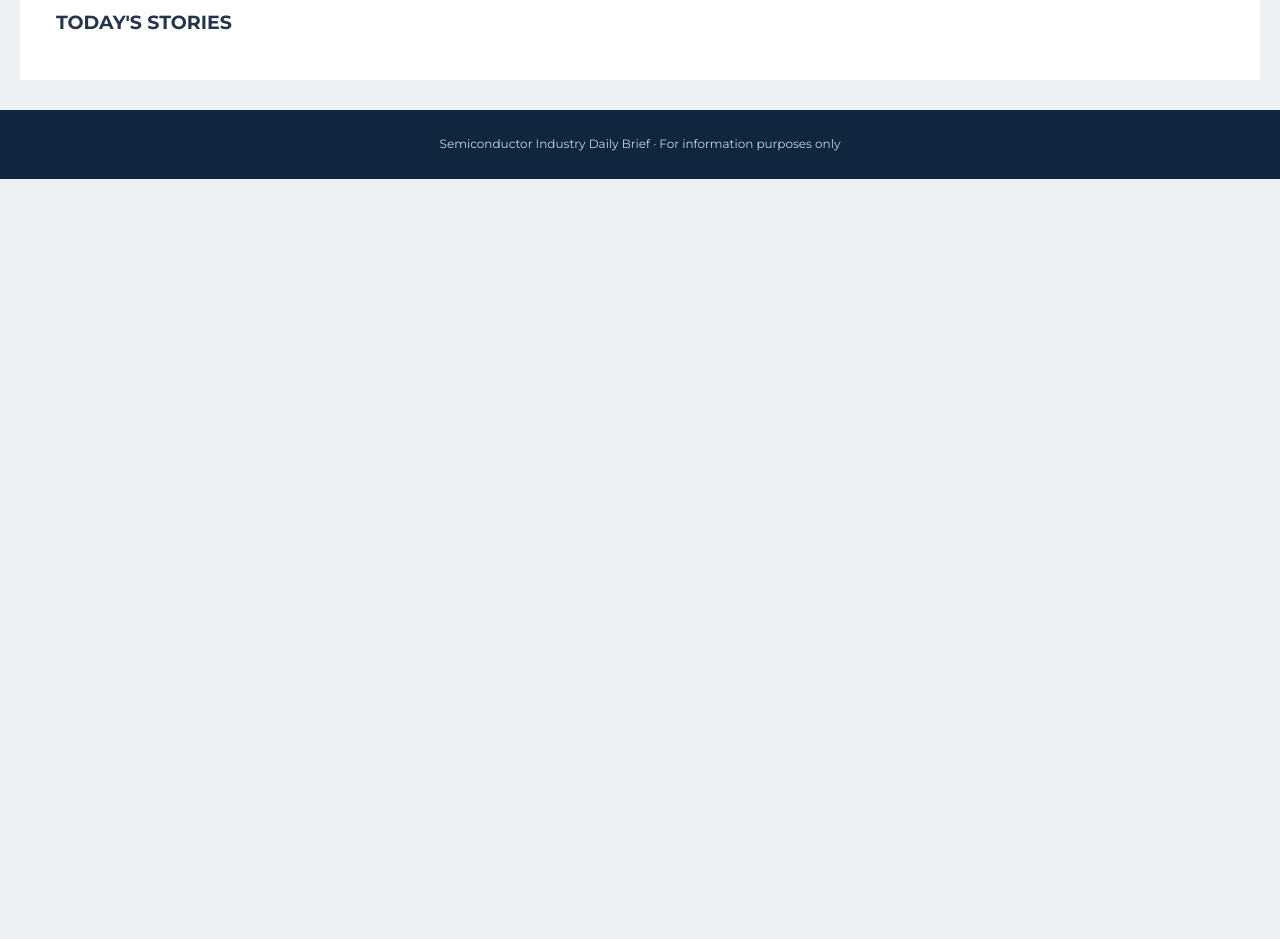
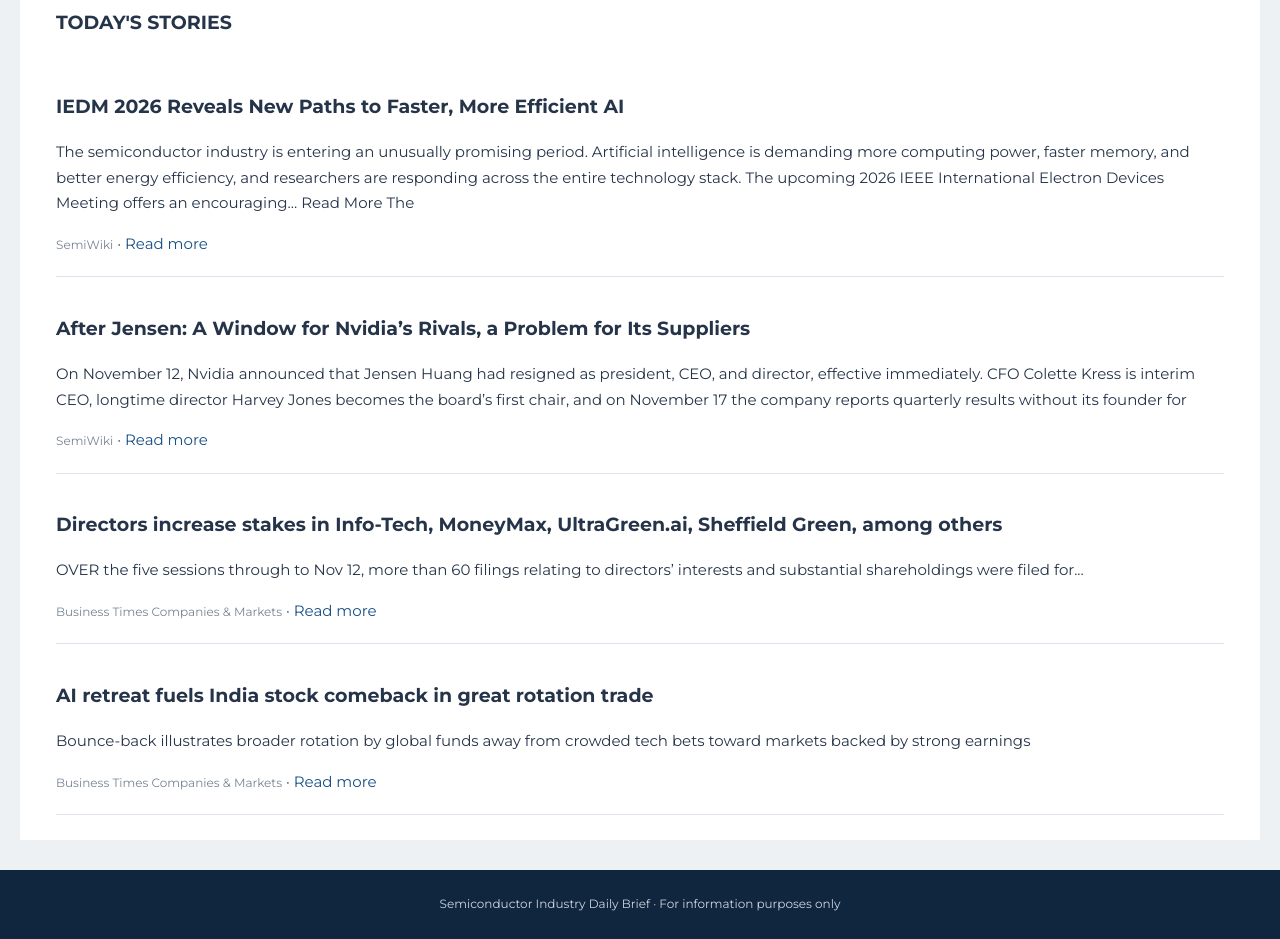
Before and after one commit to atowr/semiconductor-newsletter, a plain HTML site: page docs/index.html in a window 1280 px wide. Shown: the part 440-1379 px from the top of the page. Before the commit the page ends 800 px from the top, so only its background shows below. Drawn offline with Linux system fonts and the light colour scheme; a script that the page names is missing.

Commit message:
Publish daily semiconductor newsletter

```diff
--- a/docs/index.html
+++ b/docs/index.html
@@ -40,7 +40,7 @@ footer { background:#10263f; color:#cbd5e1; padding:24px; text-align:center; fon
 .tradingview-widget-container__widget {width:100%}
 .tradingview-widget-container iframe {display:block;width:100%!important;max-width:100%}
 .snapshot {padding:20px 24px 24px}</style></head><body>
-<header style="text-align:left"><p style="text-align:left;margin:0 0 6px"> Sunday, 15 November 2026</p>
+<header style="text-align:left"><p style="text-align:left;margin:0 0 6px"> Monday, 16 November 2026</p>
 <h1 style="text-align:left;margin:0 0 6px">Semiconductor Industry Daily Brief</h1><p style="text-align:left;margin:0">Providing concise, curated market intelligence</p></header>
 <section class="snapshot">
 <div class="snapshot-title">Market Snapshot — Live, as displayed by TradingView</div>
@@ -53,6 +53,26 @@ footer { background:#10263f; color:#cbd5e1; padding:24px; text-align:center; fon
 
 <main><h2>TODAY'S STORIES</h2>
 
+        <article>
+        <h2>IEDM 2026 Reveals New Paths to Faster, More Efficient AI</h2>
+        <p>The semiconductor industry is entering an unusually promising period. Artificial intelligence is demanding more computing power, faster memory, and better energy efficiency, and researchers are responding across the entire technology stack. The upcoming 2026 IEEE International Electron Devices Meeting offers an encouraging… Read More The</p>
+        <div class="story-meta"><span class="source">SemiWiki</span> · <a href="https://semiwiki.com/events/376230-iedm-2026-reveals-new-paths-to-faster-more-efficient-ai/">Read more</a></div>
+        </article>
+        <article>
+        <h2>After Jensen: A Window for Nvidia’s Rivals, a Problem for Its Suppliers</h2>
+        <p>On November 12, Nvidia announced that Jensen Huang had resigned as president, CEO, and director, effective immediately. CFO Colette Kress is interim CEO, longtime director Harvey Jones becomes the board’s first chair, and on November 17 the company reports quarterly results without its founder for</p>
+        <div class="story-meta"><span class="source">SemiWiki</span> · <a href="https://semiwiki.com/semiconductor-manufacturers/376352-after-jensen-a-window-for-nvidias-rivals-a-problem-for-its-suppliers/">Read more</a></div>
+        </article>
+        <article>
+        <h2>Directors increase stakes in Info-Tech, MoneyMax, UltraGreen.ai, Sheffield Green, among others</h2>
+        <p>OVER the five sessions through to Nov 12, more than 60 filings relating to directors’ interests and substantial shareholdings were filed for...</p>
+        <div class="story-meta"><span class="source">Business Times Companies &amp; Markets</span> · <a href="https://www.businesstimes.com.sg/companies-markets/directors-increase-stakes-info-tech-moneymax-ultragreen-ai-sheffield-green-among-others">Read more</a></div>
+        </article>
+        <article>
+        <h2>AI retreat fuels India stock comeback in great rotation trade</h2>
+        <p>Bounce-back illustrates broader rotation by global funds away from crowded tech bets toward markets backed by strong earnings</p>
+        <div class="story-meta"><span class="source">Business Times Companies &amp; Markets</span> · <a href="https://www.businesstimes.com.sg/companies-markets/capital-markets-currencies/ai-retreat-fuels-india-stock-comeback-great-rotation-trade">Read more</a></div>
+        </article>
 </main>
 <footer>Semiconductor Industry Daily Brief · For information purposes only</footer>
 </body></html>
```
